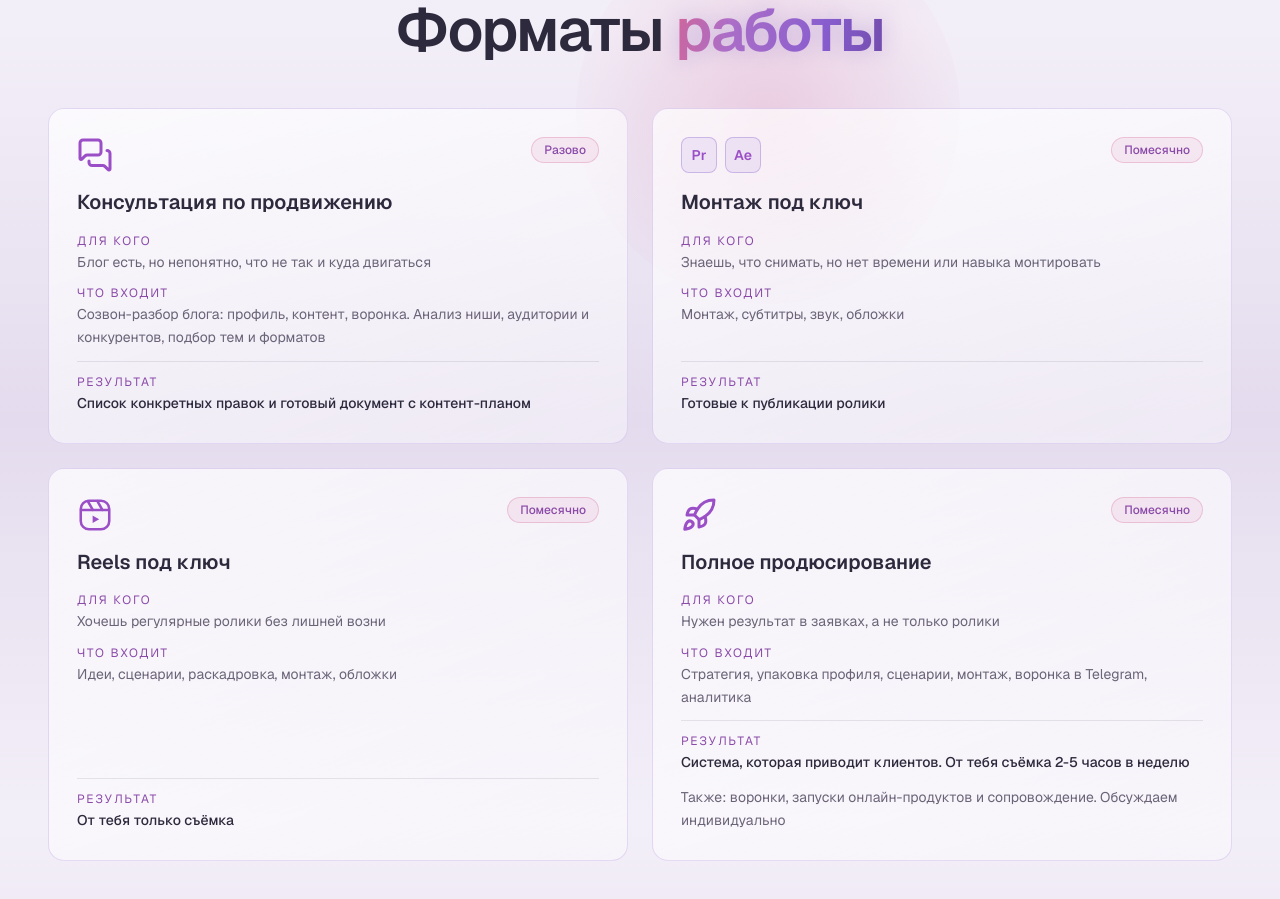
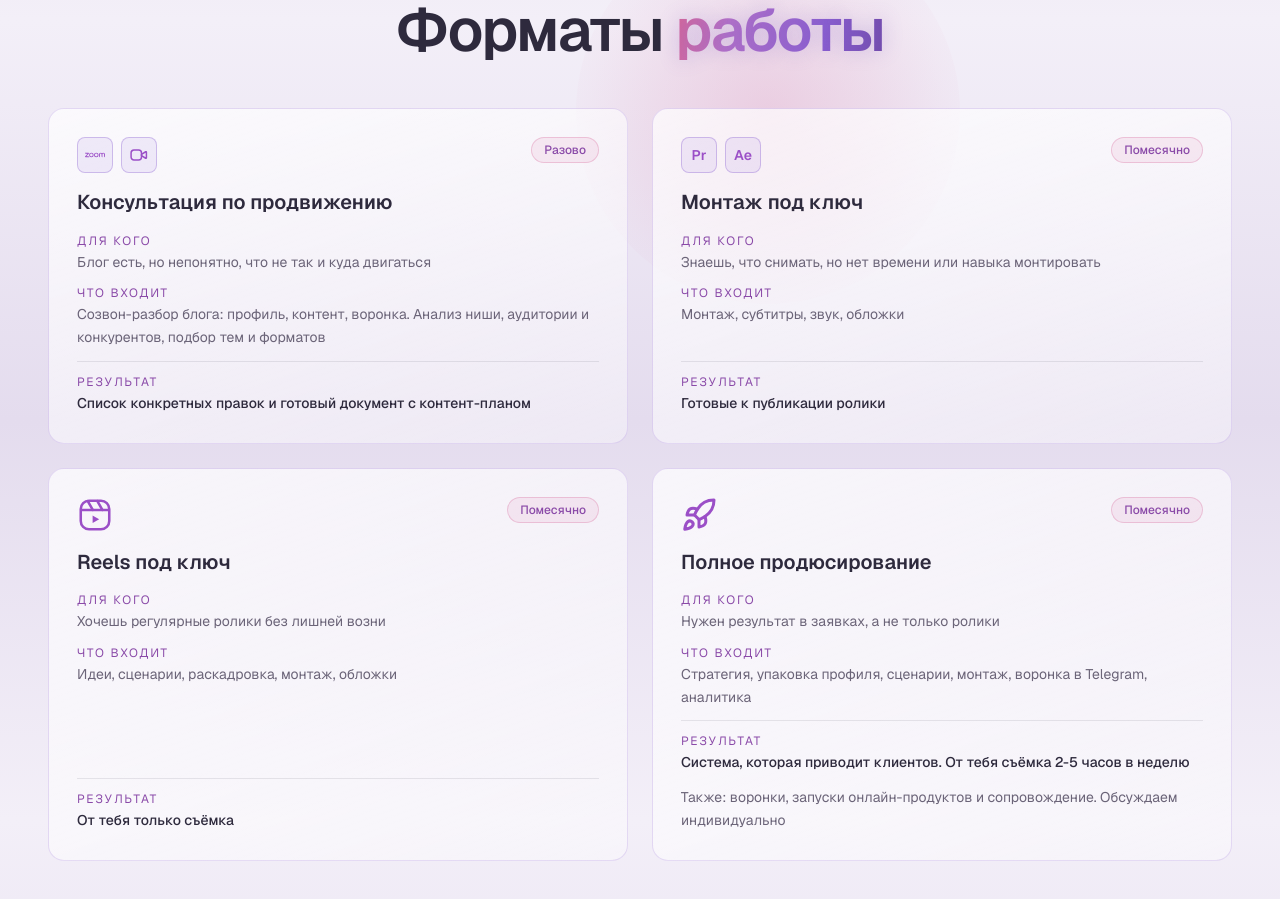
Before and after one commit to htlMz/Website, a Next.js app: page / in a window 1280 px wide. Shown: the part 6380-7279 px from the top of the page. Built offline with nearby package versions, Linux system fonts and the light colour scheme.

Commit message:
Значки Zoom и Телемоста на карточке консультации
Co-Authored-By: Claude Opus 5 <noreply@anthropic.com>

```diff
--- a/components/Formats.tsx
+++ b/components/Formats.tsx
@@ -1,14 +1,34 @@
 import Container from "./Container";
-import { MessagesSquare, Rocket } from "lucide-react";
+import type { ReactNode } from "react";
+import { Rocket } from "lucide-react";
+import { SiZoom } from "react-icons/si";
 import Reveal from "./Reveal";
 
-// Значки программ монтажа: логотипы Adobe нельзя взять из пакетов иконок
-// (их убрали по требованию правообладателя), поэтому рисуем свои в палитре сайта
-function ToolBadge({ label }: { label: string }) {
+// Плашка под значок инструмента. Логотипы Adobe и Яндекс.Телемоста
+// отсутствуют в пакетах иконок, поэтому часть значков нарисована своими силами
+function ToolBadge({ children }: { children: ReactNode }) {
   return (
     <span className="flex h-9 w-9 items-center justify-center rounded-lg border border-[var(--accent-1)]/35 bg-[var(--accent-1)]/10 text-sm font-semibold">
-      {label}
+      {children}
     </span>
+  );
+}
+
+function TelemostIcon() {
+  return (
+    <svg
+      viewBox="0 0 24 24"
+      fill="none"
+      stroke="currentColor"
+      strokeWidth={1.8}
+      strokeLinecap="round"
+      strokeLinejoin="round"
+      className="h-5 w-5"
+      aria-hidden="true"
+    >
+      <rect x="2.5" y="6" width="12.5" height="12" rx="3.5" />
+      <path d="M15 11.2l5-3.1a.6.6 0 0 1 .9.5v6.8a.6.6 0 0 1-.9.5l-5-3.1z" />
+    </svg>
   );
 }
 
@@ -42,7 +62,16 @@ const formats = [
     result:
       "Список конкретных правок и готовый документ с контент-планом",
     billing: "Разово",
-    icon: <MessagesSquare className="h-9 w-9" />,
+    icon: (
+      <div className="flex gap-2">
+        <ToolBadge>
+          <SiZoom className="h-5 w-5" />
+        </ToolBadge>
+        <ToolBadge>
+          <TelemostIcon />
+        </ToolBadge>
+      </div>
+    ),
   },
   {
     title: "Монтаж под ключ",
@@ -52,8 +81,8 @@ const formats = [
     billing: "Помесячно",
     icon: (
       <div className="flex gap-2">
-        <ToolBadge label="Pr" />
-        <ToolBadge label="Ae" />
+        <ToolBadge>Pr</ToolBadge>
+        <ToolBadge>Ae</ToolBadge>
       </div>
     ),
   },
```
